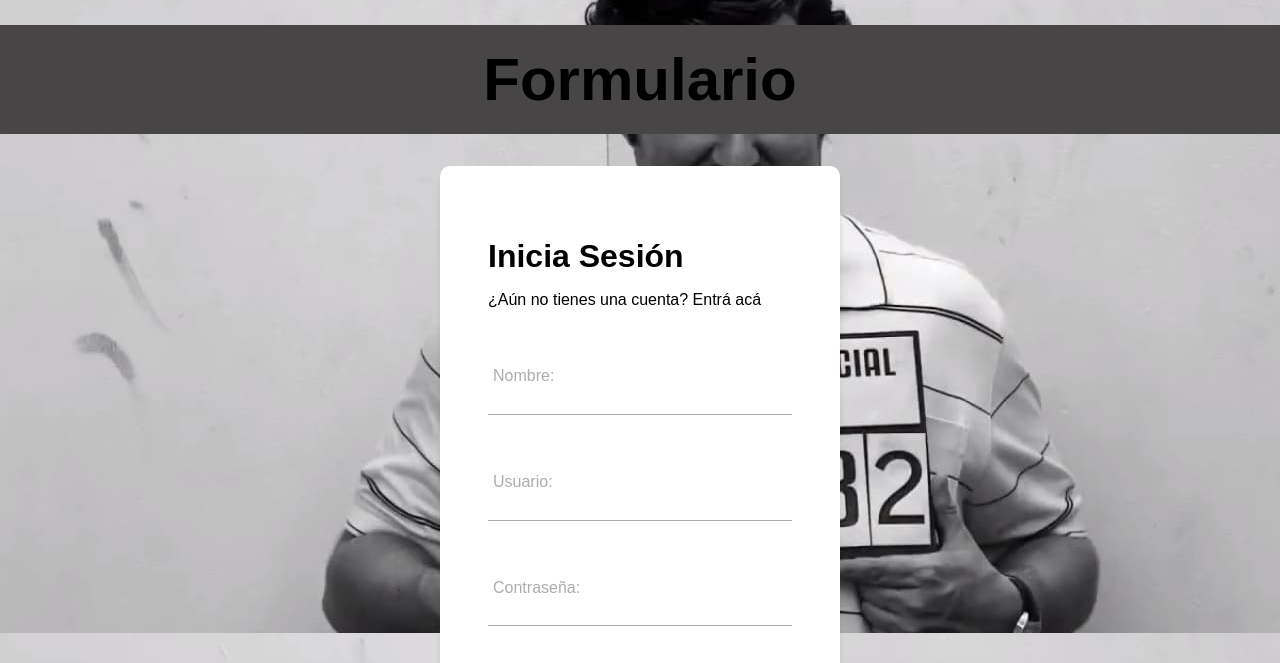
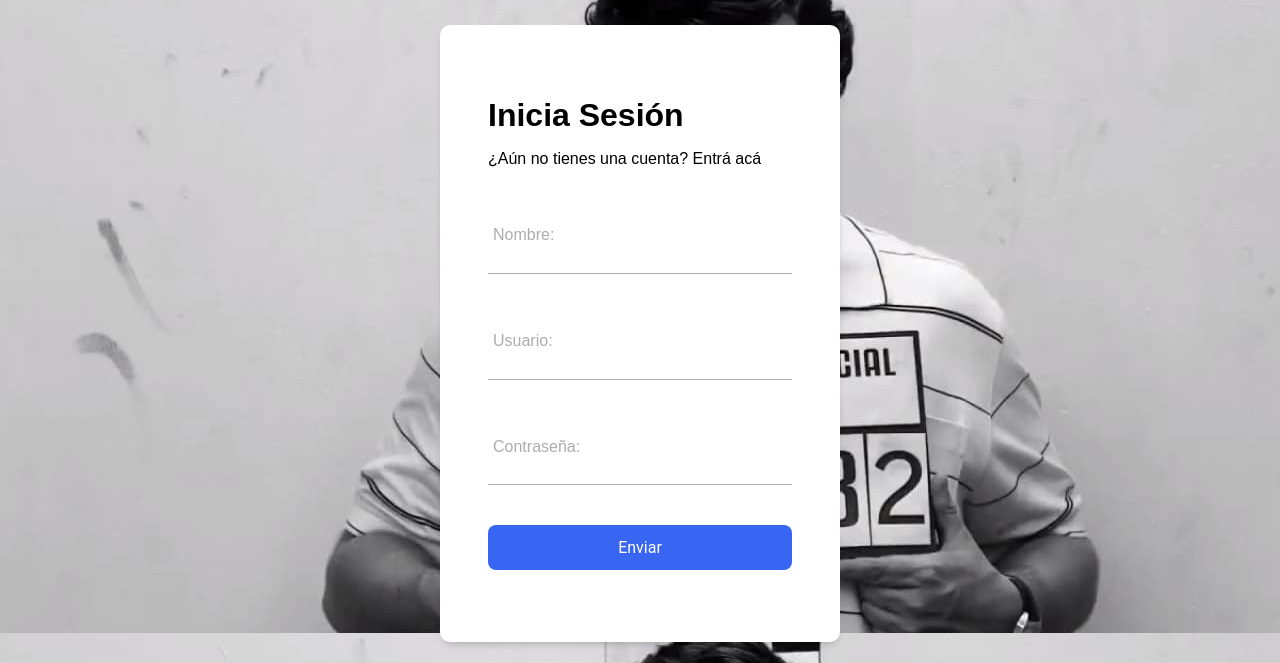
Before and after one commit to velazquezfacu/EPDMlaboratorio3, a plain HTML site: page formulario.html in a window 1280 px wide. Shown: the part 87-750 px from the top of the page. Drawn offline with nearby package versions, Linux system fonts and the light colour scheme.

Commit message:
quite el titulo

```diff
--- a/estilos.css
+++ b/estilos.css
@@ -702,11 +702,3 @@ body{
     padding: 20px 0;
     font-size: 30px;
 }
-
-.tituloformulario{
-    background-color: #474545;
-    font-weight: 400;
-    text-align: center;
-    padding: 20px 0;
-    font-size: 30px;
-}
--- a/formulario.html
+++ b/formulario.html
@@ -41,9 +41,7 @@
     </header>
     <script src="menu.js"></script>
 
-    <div class="tituloformulario">
-        <h1>Formulario</h1>
-    </div>
+
 
     <form class="form">
         <h2 class="form_titulo">Inicia Sesión</h2>
```
